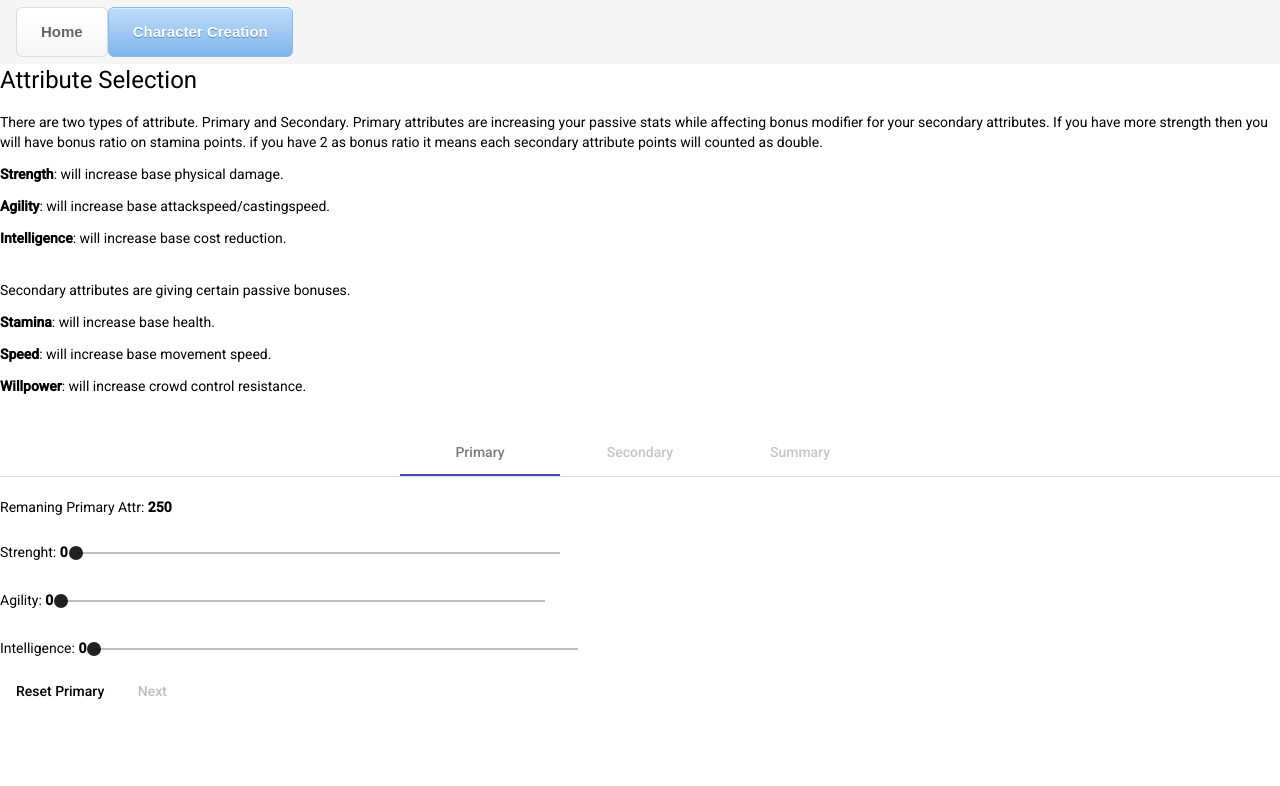
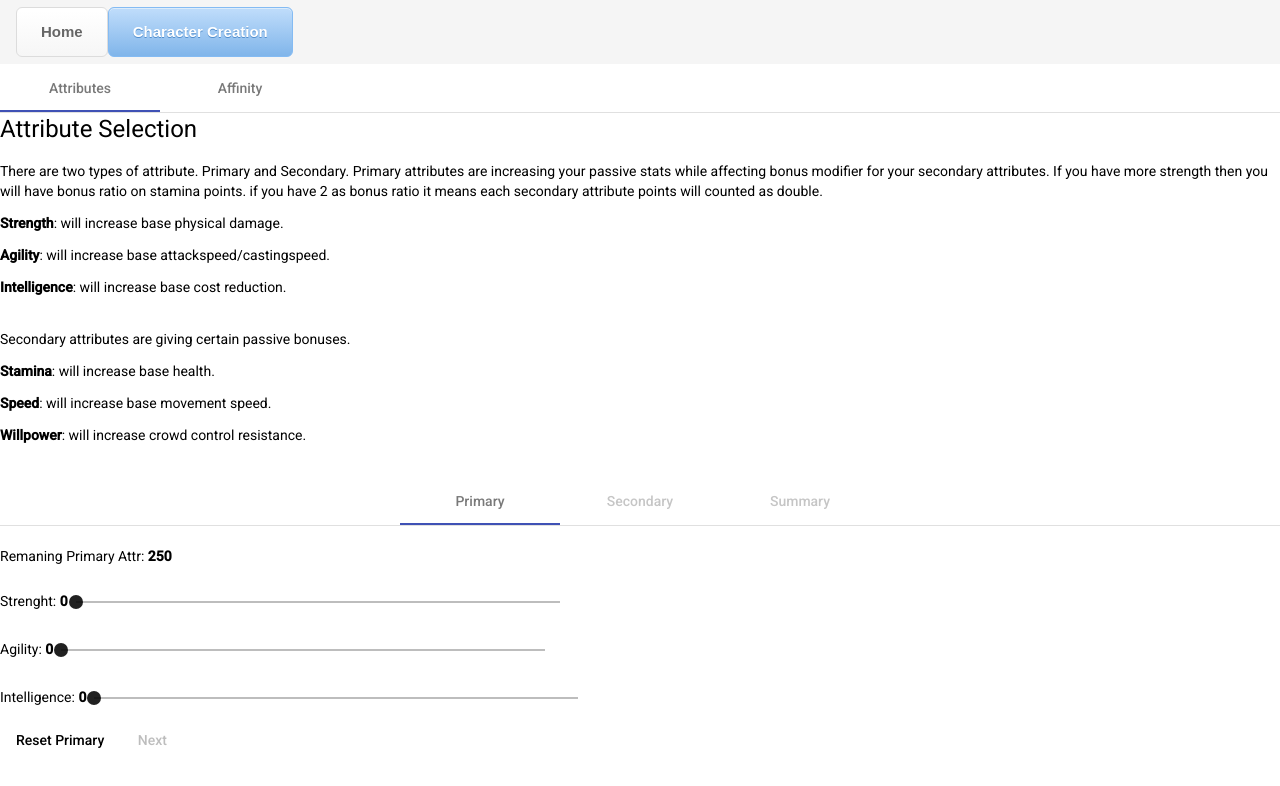
Before and after one commit to xecron/charbuild, an Angular app: page /creation in a window 1280 px wide. Shown: the top 786 px of the page. Built offline with nearby package versions, Linux system fonts and the light colour scheme.

Commit message:
refactor: add tab selection for aspect tabs
Signed-off-by: xecron <batuhancimen.x@gmail.com>

```diff
--- a/apps/charbuild/src/app/creation/creation.component.html
+++ b/apps/charbuild/src/app/creation/creation.component.html
@@ -1 +1,12 @@
-<charbuild-attribute-selector></charbuild-attribute-selector>
+<mat-tab-group>
+    <mat-tab label="Attributes">
+      <div class="mat-elevation-z4">
+        <charbuild-attribute-selector></charbuild-attribute-selector>
+      </div>
+    </mat-tab>
+    <mat-tab label="Affinity">
+      <div class="mat-elevation-z4">
+        Affinity
+      </div>
+    </mat-tab>
+</mat-tab-group>
```
